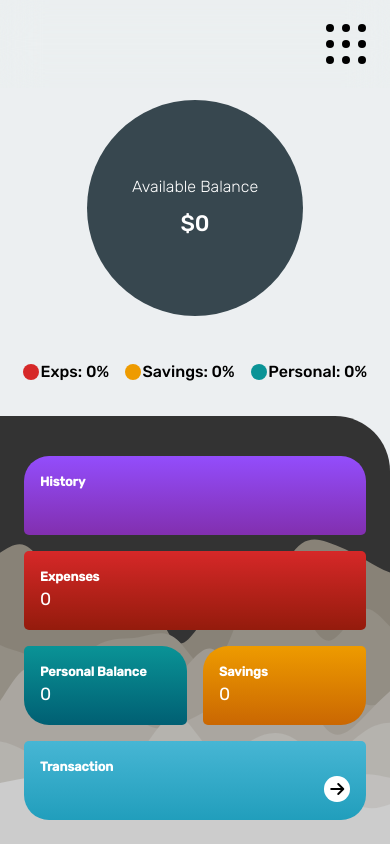
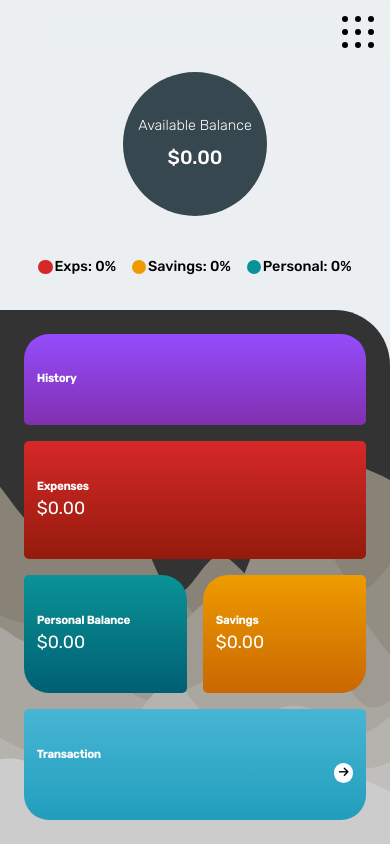
Before and after one commit to Steezy1416/BudgetCraft, a React (Create React App) app: page / in a window 390 px wide. Built offline with nearby package versions, Linux system fonts and the light colour scheme.

Commit message:
changed styles so app looks good on small screens, refactored the form by making the memo optional and removing the required messages, created a number formater function so money is displayed in a clear way, changed some styles of home page, and added more logic to the memo form validation

```diff
--- a/src/components/HomePageLink.js
+++ b/src/components/HomePageLink.js
@@ -4,27 +4,25 @@ const HomePageLink = ({ title, ammount = "", isLink, className }) => {
   return isLink ? (
     <Link className={`${className} homePageLink`} to={title.toLowerCase()}>
       <p className="homeLinkTitle">{title}</p>
-      {
-        ammount
-        ?
+      {ammount ? (
         <div className="homeLinkAmmountSubContainer">
-        <p className="homeLinkAmmount">{ammount}</p>
+          <p className="homeLinkAmmount">${ammount}</p>
           <span className="homeLinkBtn">
             <i className="fa-solid fa-arrow-right homeLinkIcon"></i>
           </span>
         </div>
-      :
+      ) : (
         <div className="homeLinkButtonSubContainer">
           <span className="homeLinkBtn">
             <i className="fa-solid fa-arrow-right homeLinkIcon"></i>
           </span>
         </div>
-      }
+      )}
     </Link>
   ) : (
     <div className={`${className} homePageLink`}>
       <p className="homeLinkTitle">{title}</p>
-      <p className="homeLinkAmmount">{ammount}</p>
+      {ammount && <p className="homeLinkAmmount">${ammount}</p>}
     </div>
   );
 };
--- a/src/pages/HomePage.js
+++ b/src/pages/HomePage.js
@@ -3,7 +3,7 @@ import { Chart as ChartJS, ArcElement } from "chart.js";
 import HomePageLink from "../components/HomePageLink";
 import PercentageBadge from "../components/PercentageBadge";
 import { useBudget } from "../BudgetContext";
-import { GetPercentage, GetTotalBalance } from "../utils/helper";
+import { GetPercentage, GetTotalBalance, formatNumber } from "../utils/helper";
 
 ChartJS.register(ArcElement);
 
@@ -47,7 +47,7 @@ const HomePage = () => {
         <Pie data={data} options={{ events: [], animation: { duration: 0 } }} />
         <div className="graph-summary-container">
           <p className="graph-heading">Available Balance</p>
-          <p className="graph-total">${newTotal}</p>
+          <p className="graph-total">${formatNumber(newTotal)}</p>
         </div>
       </div>
 
@@ -64,6 +64,7 @@ const HomePage = () => {
       </div>
 
       <div className="homePageLinkContainer">
+        <div className="linkContainer">
           <HomePageLink
             className="historyHomeLink"
             title={"History"}
@@ -73,19 +74,19 @@ const HomePage = () => {
             className="expensesHomeLink"
             title={"Expenses"}
             isLink={totalBalance === 0 ? false : true}
-          ammount={expensesTotal}
+            ammount={formatNumber(expensesTotal)}
           />
           <HomePageLink
             className="personalHomeLink"
             title={"Personal Balance"}
             isLink={false}
-          ammount={personalBalance}
+            ammount={formatNumber(personalBalance)}
           />
           <HomePageLink
             className="savingsHomeLink"
             title={"Savings"}
             isLink={false}
-          ammount={savings}
+            ammount={formatNumber(savings)}
           />
           <HomePageLink
             className="transactionHomeLink"
@@ -94,6 +95,7 @@ const HomePage = () => {
           />
         </div>
       </div>
+    </div>
   );
 };
 
--- a/src/reducers/transactionPageReducer.js
+++ b/src/reducers/transactionPageReducer.js
@@ -1,27 +1,19 @@
 export const initialForm = {
   transactionType: {
     value: "",
-    errorMessage: "Please select an option",
   },
   categoryType: {
     value: "",
-    errorMessage: "Please select an option",
   },
   ammount: {
     value: "",
-    errorMessage: "Please enter an ammount",
+    errorMessage: "",
   },
   memo: {
     value: "",
-    errorMessage: "Please enter a memo",
     charactersLeft: "",
   },
-  errors: [
-    "transactionTypeError",
-    "categoryTypeError",
-    "ammountError",
-    "memoError",
-  ],
+  errors: ["transactionTypeError", "categoryTypeError", "ammountError"],
 };
 
 export const formReducer = (state, action) => {
@@ -31,7 +23,6 @@ export const formReducer = (state, action) => {
         ...state,
         transactionType: {
           value: action.value,
-          errorMessage: "",
         },
         errors: state.errors.filter(
           (error) => error !== "transactionTypeError"
@@ -43,19 +34,18 @@ export const formReducer = (state, action) => {
         ...state,
         categoryType: {
           value: action.value,
-          errorMessage: "",
         },
         errors: state.errors.filter((error) => error !== "categoryTypeError"),
       };
     }
     case "ammountChange": {
       const ammount = parseFloat(action.value);
-      if (ammount > 10000000.0) {
+      if (ammount > 100000000.0) {
         return {
           ...state,
           ammount: {
             value: state.ammount.value.toString(),
-            errorMessage: "Ammount must be less than 100000.00",
+            errorMessage: "Ammount must be less than $100,000,000.00",
           },
           errors: [...state.errors, "ammountError"],
         };
@@ -90,34 +80,38 @@ export const formReducer = (state, action) => {
     }
     case "memoChange": {
       const memo = action.value;
-      const memoLenght = memo.length;
-      if (memoLenght === 0) {
+      const memoLength = memo.length;
+      console.log(memo[memoLength - 1]);
+      if (memo[0] === " ") {
         return {
           ...state,
           memo: {
             value: "",
-            errorMessage: "Please enter a memo",
-            charactersLeft: `You have ${100 - memoLenght} characters left`,
+            charactersLeft: 100,
           },
-          errors: [...state.errors, "memoError"],
+        };
+      } else if (memo[memoLength - 2] === " " && memo[memoLength - 1] === " ") {
+        return {
+          ...state,
+          memo: {
+            value: state.memo.value,
+            charactersLeft: state.memo.charactersLeft,
+          },
         };
       } else {
         return {
           ...state,
           memo: {
             value: memo,
-            errorMessage: "",
-            charactersLeft: `You have ${100 - memoLenght} characters left`,
+            charactersLeft: 100 - memoLength,
           },
-          errors: state.errors.filter((error) => error !== "memoError"),
         };
       }
     }
     case "resetForm": {
-      return initialForm
+      return initialForm;
     }
     default: {
-
     }
   }
 };
--- a/src/style.css
+++ b/src/style.css
@@ -66,11 +66,23 @@ body {
   background-color: #eceff1;
 }
 
+#root {
+  min-height: 100dvh;
+  display: flex;
+  flex-direction: column;
+}
+
+main {
+  flex: 1 1 auto;
+  display: flex;
+  flex-direction: column;
+}
+
 /* start of root section */
 .main-nav-header {
   display: flex;
   justify-content: flex-end;
-  padding: 1.5rem;
+  padding: 1rem;
   position: sticky;
   top: 0;
   background-color: rgba(236, 239, 241, 0.8);
@@ -91,7 +103,7 @@ body {
   border: none;
   grid-template-columns: repeat(3, 1fr);
   grid-template-rows: repeat(3, 1fr);
-  gap: 0.5rem;
+  gap: 0.4rem;
   z-index: 1;
 }
 
@@ -100,8 +112,8 @@ body {
 }
 
 .nav-btn-circle {
-  width: 0.5rem;
-  height: 0.5rem;
+  width: 0.4rem;
+  height: 0.4rem;
   background-color: black;
   border-radius: 50%;
 }
@@ -160,30 +172,41 @@ body {
   background-color: #1e3454;
 }
 
-#root {
-  min-height: 100dvh;
-  display: flex;
-  flex-direction: column;
+@media (min-width: 400px) {
+  .main-nav-header {
+    padding: 1.5rem;
+  }
+
+  .nav-btn {
+    gap: 0.5rem;
+  }
+
+  .nav-btn-circle {
+    width: 0.5rem;
+    height: 0.5rem;
+  }
 }
 
+/*end of root section*/
+
+/*start of homepage section*/
 .home-page-container {
   display: flex;
   flex-direction: column;
   align-items: center;
   justify-content: space-between;
   flex: 1 1 auto;
-  height: 100%;
   gap: 2rem;
 }
 
 .graph-container {
-  width: 15rem;
+  width: 10rem;
   position: relative;
   justify-self: center;
 }
 
 .graph-summary-container {
-  width: 13.5rem;
+  width: 9rem;
   aspect-ratio: 1;
   border-radius: 50%;
   display: flex;
@@ -201,116 +224,12 @@ body {
 }
 
 .graph-heading {
-  font-size: 1rem;
+  font-size: 0.9rem;
   font-weight: 300;
 }
 
 .graph-total {
-  font-size: 1.4rem;
-}
-
-main {
-  flex: 1 1 auto;
-  display: flex;
-  flex-direction: column;
-}
-
-.homePageLinkContainer {
-  background-color: #333;
-  background-image: url("./assets/layered-waves-haikei5.svg");
-  background-repeat: no-repeat;
-  background-size: cover;
-  background-position: bottom center;
-  border-radius: 0 55px 0 0;
-  align-self: stretch;
-  flex: 1 1 auto;
-  display: grid;
-  grid-template-columns: 1fr 1fr;
-  grid-auto-rows: 1fr 1fr 1fr 1fr;
-  grid-template-areas:
-    "history history"
-    "expenses expenses"
-    "personalBalance savings"
-    "transaction transaction";
-  padding: 2.5rem 1.5rem 1.5rem;
-  gap: 1rem;
-  font-family: "Rubik", sans-serif;
-  flex-grow: 1;
-}
-
-.homePageLink {
-  display: flex;
-  flex-direction: column;
-  padding: 1rem;
-  color: white;
-}
-
-.homeLinkTitle {
-  font-size: 0.8rem;
-  font-weight: 800;
-}
-
-.homeLinkAmmount {
-  font-size: 1.1rem;
-}
-
-.homeLinkAmmountSubContainer {
-  display: flex;
-  justify-content: space-between;
-}
-
-.homeLinkButtonSubContainer {
-  display: flex;
-  justify-content: flex-end;
-}
-
-.homeLinkBtn {
-  justify-self: end;
-  width: 1.6rem;
-  aspect-ratio: 1;
-  background-color: white;
-  border-radius: 50%;
-  display: grid;
-  place-items: center;
-}
-
-.homeLinkIcon {
-  color: black;
-}
-
-.historyHomeLink {
-  grid-area: history;
-  background-color: #934dfc;
-  border-radius: 25px 25px 5px 5px;
-  background-image: linear-gradient(to bottom,#934dfc, #822faf);
-}
-
-.expensesHomeLink {
-  grid-area: expenses;
-  background-color: var(--expenses-clr);
-  border-radius: 5px;
-  background-image: linear-gradient(to bottom, var(--expenses-clr), #941b0c);
-}
-
-.personalHomeLink {
-  grid-area: personalBalance;
-  background-color: var(--personalBalance-clr);
-  border-radius: 5px 25px 5px 25px;
-  background-image: linear-gradient(to bottom ,var(--personalBalance-clr), #005f73);
-}
-
-.savingsHomeLink {
-  grid-area: savings;
-  background-color: var(--savings-clr);
-  border-radius: 25px 5px 25px 5px;
-  background-image: linear-gradient(to bottom ,var(--savings-clr), #ca6702);
-}
-
-.transactionHomeLink {
-  grid-area: transaction;
-  background-color: #47b6d4;
-  border-radius: 5px 5px 25px 25px;
-  background-image: linear-gradient(to bottom ,#47b6d4, #219ebc);
+  font-size: 1.2rem;
 }
 
 .percentage-container {
@@ -320,6 +239,7 @@ main {
   flex-wrap: wrap;
   gap: 1rem;
   font-family: "Rubik", sans-serif;
+  font-size: 0.9rem;
   font-weight: 500;
   padding: 0 1rem;
 }
@@ -332,7 +252,7 @@ main {
 }
 
 .colorBadge {
-  width: 1rem;
+  width: 0.9rem;
   aspect-ratio: 1;
   border-radius: 50%;
 }
@@ -349,15 +269,142 @@ main {
   background-color: var(--personalBalance-clr);
 }
 
+.homePageLinkContainer {
+  background-color: #333;
+  background-image: url("./assets/layered-waves-haikei5.svg");
+  background-repeat: no-repeat;
+  background-size: cover;
+  background-position: bottom center;
+  border-radius: 0 55px 0 0;
+  align-self: stretch;
+  flex: 1 1 auto;
+  padding: 1.5rem 1.5rem 1.5rem;
+  font-family: "Rubik", sans-serif;
+  flex-grow: 1;
+  display: grid;
+  place-items: stretch stretch;
+}
+
+.linkContainer {
+  display: grid;
+  grid-template-columns: 1fr 1fr;
+  grid-template-areas:
+    "history history"
+    "expenses expenses"
+    "personalBalance savings"
+    "transaction transaction";
+  gap: 1rem;
+}
+
+.homePageLink {
+  display: flex;
+  flex-direction: column;
+  justify-content: center;
+  padding: 0.8rem;
+  color: white;
+}
+
+.homeLinkTitle {
+  font-size: 0.7rem;
+  font-weight: 800;
+}
+
+.homeLinkAmmount {
+  font-size: 1.1rem;
+}
+
+.homeLinkAmmountSubContainer {
+  display: flex;
+  justify-content: space-between;
+  align-items: center;
+}
+
+.homeLinkButtonSubContainer {
+  display: flex;
+  justify-content: flex-end;
+}
+
+.homeLinkBtn {
+  justify-self: end;
+  width: 1.2rem;
+  aspect-ratio: 1;
+  background-color: white;
+  border-radius: 50%;
+  display: grid;
+  place-items: center;
+}
+
+.homeLinkIcon {
+  color: black;
+  font-size: 0.7rem;
+}
+
+.historyHomeLink {
+  grid-area: history;
+  background-color: #934dfc;
+  border-radius: 25px 25px 5px 5px;
+  background-image: linear-gradient(to bottom, #934dfc, #822faf);
+}
+
+.expensesHomeLink {
+  grid-area: expenses;
+  background-color: var(--expenses-clr);
+  border-radius: 5px;
+  background-image: linear-gradient(to bottom, var(--expenses-clr), #941b0c);
+}
+
+.personalHomeLink {
+  grid-area: personalBalance;
+  background-color: var(--personalBalance-clr);
+  border-radius: 5px 25px 5px 25px;
+  background-image: linear-gradient(
+    to bottom,
+    var(--personalBalance-clr),
+    #005f73
+  );
+}
+
+.savingsHomeLink {
+  grid-area: savings;
+  background-color: var(--savings-clr);
+  border-radius: 25px 5px 25px 5px;
+  background-image: linear-gradient(to bottom, var(--savings-clr), #ca6702);
+}
+
+.transactionHomeLink {
+  grid-area: transaction;
+  background-color: #47b6d4;
+  border-radius: 5px 5px 25px 25px;
+  background-image: linear-gradient(to bottom, #47b6d4, #219ebc);
+}
+
 .no-scroll {
   overflow: hidden;
 }
 
-/* end of root section */
+@media (min-width: 410px) {
+  .graph-container {
+    width: 15rem;
+  }
+
+  .graph-summary-container {
+    width: 13.5rem;
+  }
+
+  .graph-heading {
+    font-size: 1rem;
+  }
+
+  .graph-total {
+    font-size: 1.4rem;
+  }
+}
+
+/* end of homepage section */
 
 /* start of transaction page */
 .transactionPageContainer {
-  padding: 1rem 1.5rem 2rem;
+  padding: 0rem 1.5rem 1.5rem;
   font-family: "Rubik", sans-serif;
 }
 
@@ -365,7 +412,7 @@ main {
   display: flex;
   flex-direction: column;
   align-items: center;
-  gap: 1rem;
+  gap: 0.8rem;
 }
 
 .form-section {
@@ -381,17 +428,19 @@ main {
   border-radius: 5px 25px 5px 25px;
   padding: 1rem;
   gap: 0.5rem;
+  font-size: 0.9rem;
 }
 
 .radio-btn {
   display: flex;
   align-items: center;
   justify-content: space-between;
-  padding: 0.5rem;
+  padding: 0.2rem;
   border-radius: 5px;
   background-color: white;
   color: black;
   border: 2px transparent solid;
+  font-size: 0.8rem;
 }
 
 input[type="radio"] {
@@ -439,7 +488,7 @@ input[type="radio"]:checked + .radio-circle {
   resize: none;
   border-radius: 5px;
   border: none;
-  padding: 0.5rem;
+  padding: 0.2rem;
   font-size: 0.8rem;
   background-color: white;
 }
@@ -453,10 +502,10 @@ input[type="radio"]:checked + .radio-circle {
 
 .form-btn {
   background-color: #d62828;
-  margin-top: 1rem;
+  margin-top: 0.5rem;
   border: none;
   color: white;
-  font-size: 1.2rem;
+  font-size: 1rem;
   padding: 0.2rem 1.5rem;
   border-radius: 10px;
   font-weight: 500;
@@ -466,4 +515,29 @@ input[type="radio"]:checked + .radio-circle {
   opacity: 0.5;
 }
 
+@media (min-width: 410px) {
+  .form-section {
+    font-size: initial;
+  }
+
+  .transactionPageForm {
+    gap: 1rem;
+  }
+
+  .radio-btn {
+    padding: 0.5rem;
+    font-size: initial;
+  }
+
+  .ammount-input-box,
+  .memo-textarea {
+    padding: 0.5rem;
+  }
+
+  .form-btn {
+    margin-top: 1rem;
+    font-size: 1.2rem;
+  }
+}
+
 /* end of transaction page */
--- a/src/utils/helper.js
+++ b/src/utils/helper.js
@@ -1,24 +1,54 @@
 export const GetPercentage = (totalBalance, categoryTotal) => {
-    if(totalBalance === 0.00 && categoryTotal === 0){
-        return 0
-    }
-    if(Math.sign(categoryTotal) === -1){
-        return 0
-    }
-    if(categoryTotal === 0){
-        return 0
-    }
-    if(categoryTotal > totalBalance){
-        return Math.round((categoryTotal / categoryTotal) * 100)
-    }
+  if (totalBalance === 0.0 && categoryTotal === 0) {
+    return 0;
+  }
+  if (Math.sign(categoryTotal) === -1) {
+    return 0;
+  }
+  if (categoryTotal === 0) {
+    return 0;
+  }
+  if (categoryTotal > totalBalance) {
+    return Math.round((categoryTotal / categoryTotal) * 100);
+  }
 
   return Math.round((categoryTotal / totalBalance) * 100);
 };
 
 export const GetTotalBalance = (expensesTotal, personalBalance, savings) => {
-    console.log(typeof expensesTotal, typeof personalBalance, typeof savings)
+  console.log(typeof expensesTotal, typeof personalBalance, typeof savings);
   const total = expensesTotal + personalBalance + savings;
-  const formatedTotal = total.toFixed(2)
-    console.log(parseFloat(formatedTotal))
-    return parseFloat(formatedTotal)
+  const formatedTotal = total.toFixed(2);
+  console.log(parseFloat(formatedTotal));
+  return parseFloat(formatedTotal);
 };
+
+export const formatNumber = (number) => {
+  const [wholeNumbers, decimals] = number.toString().split(".");
+  const numberLength = wholeNumbers.length;
+
+  let formatedNumber = "";
+  let seperatorCounter = 3;
+
+  if (numberLength > 3) {
+    for (let i = numberLength - 1; i >= 0; i--) {
+      if (seperatorCounter === 1 && i > 0) {
+        formatedNumber = `,${wholeNumbers[i]}` + formatedNumber;
+        seperatorCounter = 3;
+      } else {
+        formatedNumber = wholeNumbers[i] + formatedNumber;
+        seperatorCounter--;
+      }
+    }
+  } else {
+    formatedNumber += wholeNumbers;
+  }
+
+  if (decimals) {
+    formatedNumber += `.${decimals}`;
+  } else {
+    formatedNumber += ".00";
+  }
+
+  return formatedNumber;
+};
```
Also changed, not shown: src/components/OptionSelector.js (+1 -9 lines), src/pages/TransactionPage.js (+15 -9 lines). Lines whose indentation alone changed are shown as unchanged.
